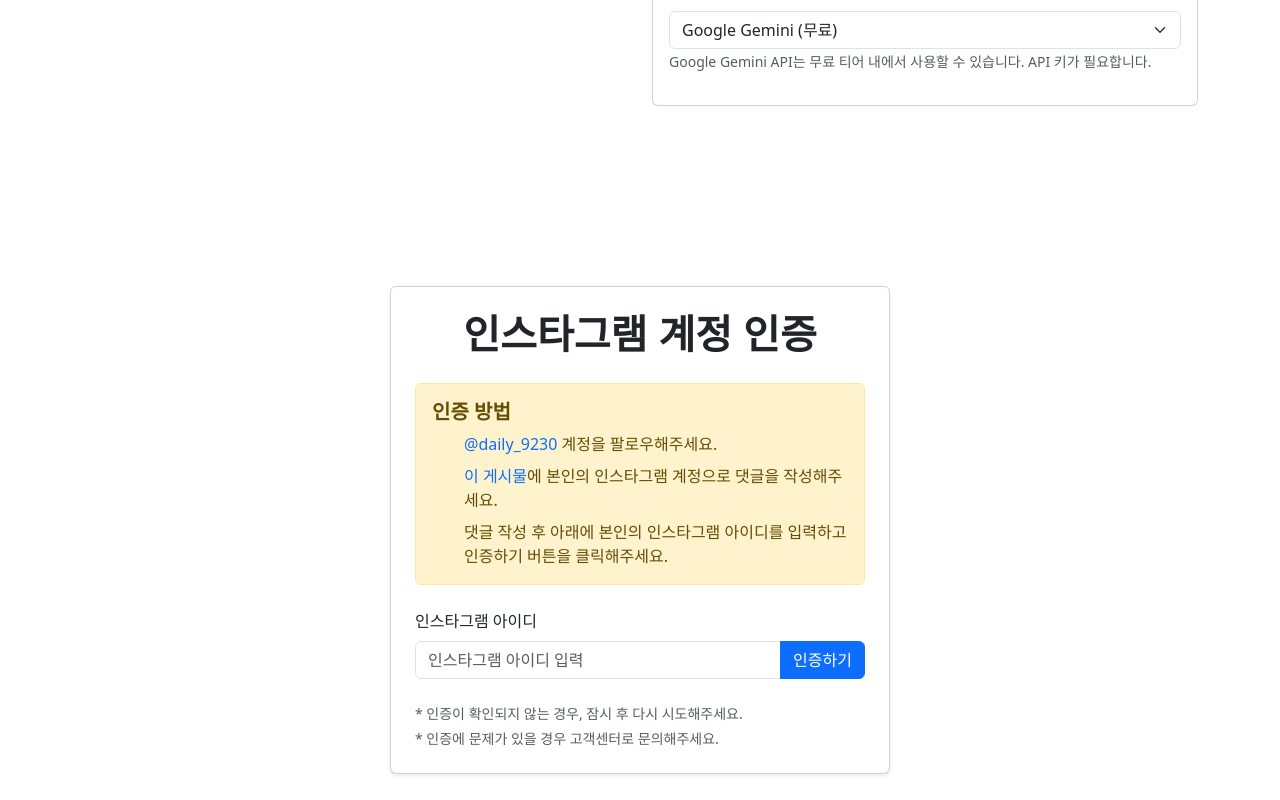
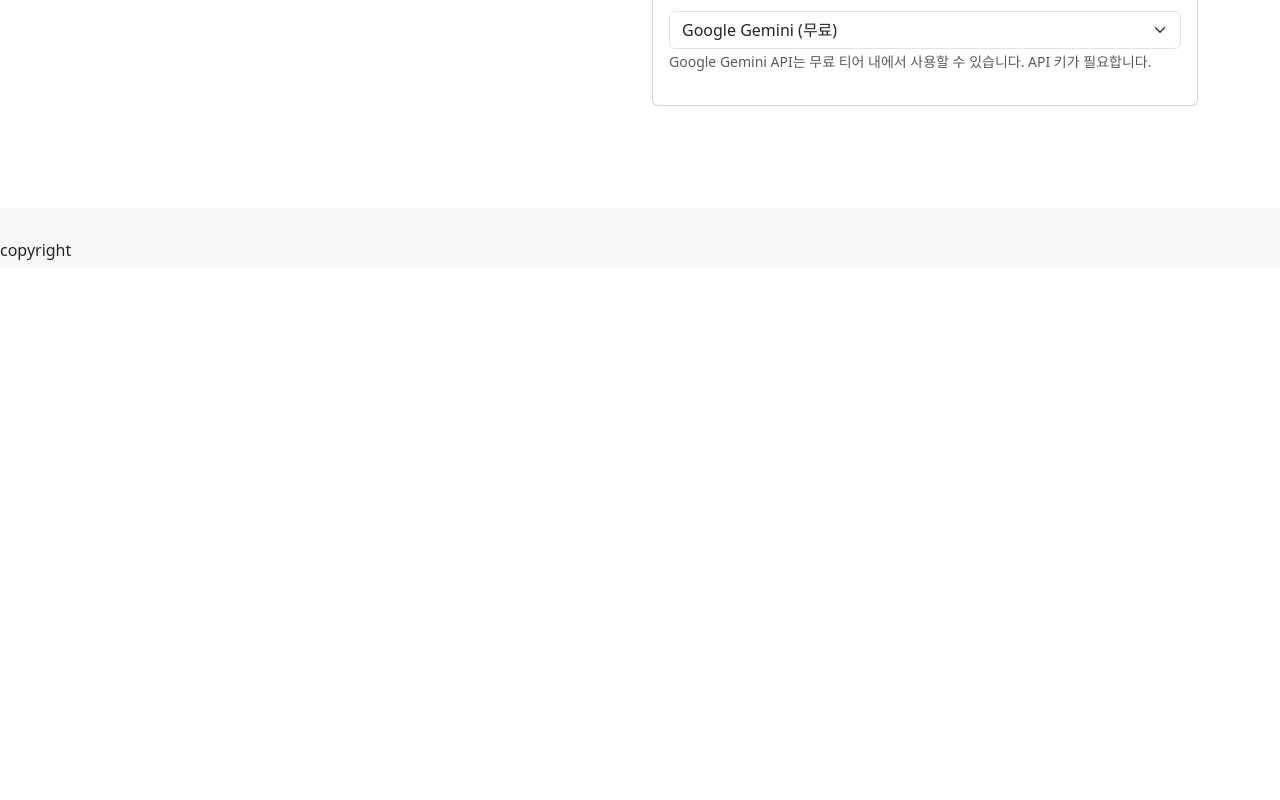
Before and after one commit to iafan1229/photo-look, a Next.js app in the folder frontend/: page /main in a window 1280 px wide. Shown: the part 660-1460 px from the top of the page. After the commit the page ends 928 px from the top, so only its background shows below. Built offline with nearby package versions, Linux system fonts and the light colour scheme; a web font is replaced by a local one.

Commit message:
#10 feat. 커스텀 훅 제작 - 저장 버튼 누를시에 s3에 이미지 저장 후 -> mongoDB에 앨범데이터 저장

```diff
--- a/frontend/src/app/main/page.tsx
+++ b/frontend/src/app/main/page.tsx
@@ -114,7 +114,7 @@
       const storyStructure = await generateStoryStructure(
         visionAnalyzedResults
       );
-      console.log(storyStructure);
+
       setAnalyzedImages(storyStructure);
       setShowMagazine(true);
     } catch (err) {
@@ -301,9 +301,6 @@
           style={magazineStyle}
         />
       )}
-      <Row>
-        <InstagramVerification />
-      </Row>
     </Container>
   );
 };
--- a/frontend/src/app/photo/page.tsx
+++ b/frontend/src/app/photo/page.tsx
@@ -8,7 +8,7 @@
   return (
     <>
       <TopList />
-      {/* <PhotoList /> */}
+      <PhotoList />
       {/* <EmailForm /> */}
     </>
   );
--- a/frontend/src/components/InstagramVerification.tsx
+++ b/frontend/src/components/InstagramVerification.tsx
@@ -1,180 +1,117 @@
 // pages/instagram-verification.js
-import { useState, useEffect } from "react";
+import React, { useState } from "react";
+import { Form, Input, Button, Alert, Space } from "antd";
+import axios from "axios";
 import Head from "next/head";
 
-export default function InstagramVerification() {
+interface InstagramVerificationProps {
+  onVerificationSuccess: (instagramId: string) => void;
+  disabled?: boolean;
+}
+
+const InstagramVerification: React.FC<InstagramVerificationProps> = ({
+  onVerificationSuccess,
+  disabled = false,
+}) => {
   const [instagramId, setInstagramId] = useState("");
   const [isVerifying, setIsVerifying] = useState(false);
-  const [isVerified, setIsVerified] = useState(false);
-  const [isLoading, setIsLoading] = useState(false);
-  const [errorMessage, setErrorMessage] = useState("");
-  const [verifiedUserId, setVerifiedUserId] = useState("");
+  const [error, setError] = useState<string | null>(null);
 
-  // 인증 시작 핸들러
-  const handleStartVerification = async () => {
-    if (instagramId.trim() === "") {
-      alert("인스타그램 아이디를 입력해주세요.");
+  const handleVerification = async () => {
+    if (!instagramId.trim()) {
+      setError("인스타그램 아이디를 입력해주세요.");
       return;
     }
 
-    setIsLoading(true);
-    setErrorMessage("");
+    setIsVerifying(true);
+    setError(null);
 
     try {
-      const response = await fetch(
-        `/front/api/verify-comment?verification_code=${encodeURIComponent(
-          instagramId
-        )}`,
-        {
-          method: "GET",
-          headers: {
-            "Content-Type": "application/json",
+      const response = await axios.get("/front/api/verify-comment", {
+        params: {
+          verification_code: instagramId,
         },
+      });
+
+      if (response.data.status === "success") {
+        onVerificationSuccess(instagramId);
+      } else {
+        setError("인증에 실패했습니다. 댓글을 확인해주세요.");
       }
-      );
-
-      const data = await response.json();
-
-      if (data.status === "success" && data.userId) {
-        setIsVerified(true);
-        setVerifiedUserId(data.userId);
-        alert("인증이 완료되었습니다!");
-      } else {
-        setErrorMessage(
-          data.message || "인증에 실패했습니다. 아이디를 확인해주세요."
-        );
-      }
-    } catch (error) {
-      console.error("인증 API 호출 오류:", error);
-      setErrorMessage(
+    } catch (error: any) {
+      setError(
+        error.response?.data?.message ||
           "인증 과정에서 오류가 발생했습니다. 잠시 후 다시 시도해주세요."
       );
     } finally {
-      setIsLoading(false);
+      setIsVerifying(false);
     }
   };
 
-  // 인증 정보 리셋 핸들러
-  const handleReset = () => {
-    setInstagramId("");
-    setIsVerified(false);
-    setVerifiedUserId("");
-    setErrorMessage("");
-  };
+  return (
+    <div className='instagram-verification-container'>
+      <h2>인스타그램 계정 인증</h2>
 
-  // 가상의 인스타그램 계정 정보
-  const officialAccount = "daily_9230";
-  const verificationPostUrl = "https://www.instagram.com/p/DHp8515SJec/";
-
-  return (
-    <div className='container d-flex align-items-center justify-content-center min-vh-100 py-5'>
-      <div
-        className='card shadow-sm'
-        style={{ maxWidth: "500px", width: "100%" }}
-      >
-        <div className='card-body p-4'>
-          <h1 className='card-title text-center mb-4 fw-bold'>
-            인스타그램 계정 인증
-          </h1>
-
-          {!isVerified && (
-            <>
-              <div className='alert alert-warning mb-4'>
-                <h5 className='fw-semibold'>인증 방법</h5>
-                <ol className='mb-0'>
-                  <li className='mb-2'>
+      <div className='verification-instructions'>
+        <Alert
+          type='info'
+          message='인증 방법'
+          description={
+            <ol>
+              <li>@daily_9230 계정을 팔로우해주세요.</li>
+              <li>
                 <a
-                      href={`https://www.instagram.com/${officialAccount}`}
+                  href='https://www.instagram.com/p/DHp8515SJec'
                   target='_blank'
                   rel='noopener noreferrer'
-                      className='text-decoration-none'
-                    >
-                      @{officialAccount}
-                    </a>{" "}
-                    계정을 팔로우해주세요.
-                  </li>
-                  <li className='mb-2'>
-                    <a
-                      href={verificationPostUrl}
-                      target='_blank'
-                      rel='noopener noreferrer'
-                      className='text-decoration-none'
                 >
                   이 게시물
                 </a>
                 에 본인의 인스타그램 계정으로 댓글을 작성해주세요.
               </li>
               <li>
-                    댓글 작성 후 아래에 본인의 인스타그램 아이디를 입력하고
-                    인증하기 버튼을 클릭해주세요.
+                아래에 본인의 인스타그램 아이디를 입력하고 인증하기 버튼을
+                클릭해주세요.
               </li>
             </ol>
+          }
+          className='mb-4'
+        />
       </div>
 
-              <div className='mb-4'>
-                <label htmlFor='instagram-id' className='form-label'>
-                  인스타그램 아이디
-                </label>
-                <div className='input-group mb-3'>
-                  <input
-                    type='text'
-                    id='instagram-id'
-                    className='form-control'
+      <Form layout='vertical'>
+        <Form.Item
+          label='인스타그램 아이디'
+          validateStatus={error ? "error" : ""}
+          help={error}
+        >
+          <Space>
+            <Input
               value={instagramId}
               onChange={(e) => setInstagramId(e.target.value)}
               placeholder='인스타그램 아이디 입력'
+              disabled={isVerifying || disabled}
             />
-                  <button
-                    className='btn btn-primary'
-                    onClick={handleStartVerification}
-                    disabled={isLoading}
+            <Button
+              type='primary'
+              onClick={handleVerification}
+              loading={isVerifying}
+              disabled={disabled || !instagramId.trim()}
             >
-                    {isLoading ? (
-                      <>
-                        <span
-                          className='spinner-border spinner-border-sm me-1'
-                          role='status'
-                          aria-hidden='true'
-                        ></span>
-                        확인 중...
-                      </>
-                    ) : (
-                      "인증하기"
-                    )}
-                  </button>
-                </div>
-                {errorMessage && (
-                  <div className='alert alert-danger mt-3'>{errorMessage}</div>
-                )}
-              </div>
-            </>
-          )}
+              인증하기
+            </Button>
+          </Space>
+        </Form.Item>
+      </Form>
 
-          {isVerified && (
-            <div>
-              <div className='alert alert-success mb-4'>
-                <h5 className='fw-semibold'>인증이 완료되었습니다!</h5>
-                <p className='mb-0'>
-                  인스타그램 계정 <strong>{verifiedUserId}</strong>가 성공적으로
-                  인증되었습니다.
-                </p>
-              </div>
-              <button className='btn btn-secondary w-100' onClick={handleReset}>
-                다시 인증하기
-              </button>
-            </div>
-          )}
-
-          <div className='mt-4 small text-muted'>
-            <p className='mb-1'>
+      <div className='verification-notes' style={{ marginTop: "1rem" }}>
+        <small className='text-muted'>
           * 인증이 확인되지 않는 경우, 잠시 후 다시 시도해주세요.
-            </p>
-            <p className='mb-0'>
-              * 인증에 문제가 있을 경우 고객센터로 문의해주세요.
-            </p>
-          </div>
-        </div>
+          <br />* 인증에 문제가 있을 경우 고객센터로 문의해주세요.
+        </small>
       </div>
     </div>
   );
-}
+};
+
+export default InstagramVerification;
--- a/frontend/src/components/preview/MagazinePreview.tsx
+++ b/frontend/src/components/preview/MagazinePreview.tsx
@@ -4,6 +4,7 @@
 import { MagazinePreviewProps, ThemeType } from "@/type/preview";
 import { Row } from "antd";
 import InstagramVerification from "../InstagramVerification";
+import { useInstagramVerification } from "@/hooks/useInstagramVerification";
 
 const MagazinePreview: React.FC<MagazinePreviewProps> = ({
   title,
@@ -11,6 +12,29 @@
   theme,
   style,
 }) => {
+  const {
+    handleVerificationSuccess,
+    isLoading: verificationLoading,
+    contextHolder,
+  } = useInstagramVerification();
+
+  const onInstagramVerificationSuccess = async (instagramId: string) => {
+    const success = await handleVerificationSuccess({
+      images,
+      instagramId,
+      magazineTitle: title,
+      analyzedImages: images,
+      storyTheme: theme,
+      magazineStyle: style,
+    });
+
+    if (success) {
+      // 성공 후 추가 작업 (예: 다음 단계로 이동)
+      alert("s3및 mongoDB 저장 성공");
+      // setShowMagazine(true);
+    }
+  };
+
   const downloadPDF = () => {
     const element = document.getElementById("magazine-container");
     if (!element) return;
@@ -66,6 +90,7 @@
 
         {/* 내용 페이지들 */}
         {images.map((image, index) => (
+          <>
             <Card
               key={index}
               className={`magazine-page content-page ${style} mb-4`}
@@ -93,14 +118,6 @@
                   <p className='image-caption'>
                     {generateStoryDescription(index)}
                   </p>
-                {/*
-                {image.analysis.text && (
-                  <div className='text-extract mt-3'>
-                    <h5>이미지에서 추출된 텍스트:</h5>
-                    <p>{image.analysis.text}</p>
-                  </div>
-                )} */}
-
                   <div className='tags-container'>
                     {image.analysis.labels.map((label, idx) => (
                       <span key={idx} className='tag'>
@@ -111,15 +128,21 @@
                 </div>
               </Card.Body>
             </Card>
-        ))}
-      </div>
-
             <div className='text-center mt-4 mb-5'>
               <Row>
                 <Button variant='success' onClick={downloadPDF}>
                   매거진 PDF로 다운로드
                 </Button>
               </Row>
+              <Row>
+                <InstagramVerification
+                  onVerificationSuccess={onInstagramVerificationSuccess}
+                  disabled={verificationLoading || images.length === 0}
+                />
+              </Row>
+            </div>
+          </>
+        ))}
       </div>
     </div>
   );
--- /dev/null
+++ b/frontend/src/hooks/useInstagramVerification.ts
@@ -0,0 +1,132 @@
+import { useState } from "react";
+import AWS from "aws-sdk";
+import axios from "axios";
+import { notification } from "antd";
+import { geminiAnalyzedImage } from "@/type/preview";
+import { ThemeType } from "@/type/preview";
+import { StyleType } from "@/type/preview";
+
+interface UseInstagramVerificationProps {
+  images: {
+    dataUrl: string;
+    name: string;
+  }[];
+  instagramId: string;
+  magazineTitle: string;
+  analyzedImages: geminiAnalyzedImage[];
+  storyTheme: ThemeType;
+  magazineStyle: StyleType;
+}
+
+interface RegisterUserData {
+  instagramId: string;
+  imageUrls: string[];
+  magazineTitle: string;
+  analyzedImages: geminiAnalyzedImage[];
+  storyTheme: ThemeType;
+  magazineStyle: StyleType;
+}
+
+export const useInstagramVerification = () => {
+  const [isLoading, setIsLoading] = useState(false);
+  const [api, contextHolder] = notification.useNotification();
+
+  const uploadToS3 = async (images: { dataUrl: string; name: string }[]) => {
+    AWS.config.update({
+      region: "ap-northeast-2",
+      accessKeyId: process.env.NEXT_PUBLIC_S3_ACCESS_KEY_ID,
+      secretAccessKey: process.env.NEXT_PUBLIC_S3_SECRET_ACCESS_KEY,
+    });
+
+    try {
+      // dataUrl을 File 객체로 변환
+      const files = await Promise.all(
+        images.map(async (image) => {
+          const response = await fetch(image.dataUrl);
+          const blob = await response.blob();
+          return new File([blob], image.name, { type: blob.type });
+        })
+      );
+
+      // S3에 업로드
+      const uploadPromises = files.map((file) => {
+        const uid =
+          Date.now().toString() + Math.random().toString(36).substr(2);
+        return new AWS.S3.ManagedUpload({
+          params: {
+            Bucket: "photolookbucket",
+            Key: `img-upload/${uid}-${file.name}`,
+            Body: file,
+            ContentType: file.type,
+          },
+        }).promise();
+      });
+
+      const results = await Promise.all(uploadPromises);
+      api.success({ message: "이미지를 서버에 저장했습니다." });
+      return results.map((result) => result.Location);
+    } catch (error) {
+      api.error({ message: "이미지 업로드 실패" });
+      throw error;
+    }
+  };
+
+  const registerUser = async (data: RegisterUserData) => {
+    try {
+      const response = await axios.post("/api/auth/register", {
+        instagramId: data.instagramId,
+        imageUrls: data.imageUrls,
+        magazineTitle: data.magazineTitle,
+        analyzedImages: data.analyzedImages,
+        storyTheme: data.storyTheme,
+        magazineStyle: data.magazineStyle,
+      });
+
+      api.success({ message: "사용자 등록 완료" });
+      return response.data;
+    } catch (error: any) {
+      api.error({
+        message: error.response?.data || error.message || "사용자 등록 실패",
+      });
+      throw error;
+    }
+  };
+
+  const handleVerificationSuccess = async ({
+    images,
+    instagramId,
+    magazineTitle,
+    analyzedImages,
+    storyTheme,
+    magazineStyle,
+  }: UseInstagramVerificationProps) => {
+    setIsLoading(true);
+    try {
+      // 1. S3에 이미지 업로드
+      const imageUrls = await uploadToS3(images);
+
+      // 2. 사용자 등록
+      await registerUser({
+        instagramId,
+        imageUrls,
+        magazineTitle,
+        analyzedImages,
+        storyTheme,
+        magazineStyle,
+      });
+
+      return true;
+    } catch (error) {
+      console.error("처리 중 에러 발생:", error);
+      return false;
+    } finally {
+      setIsLoading(false);
+    }
+  };
+
+  return {
+    handleVerificationSuccess,
+    isLoading,
+    contextHolder,
+  };
+};
```
Lines whose indentation alone changed are shown as unchanged.
